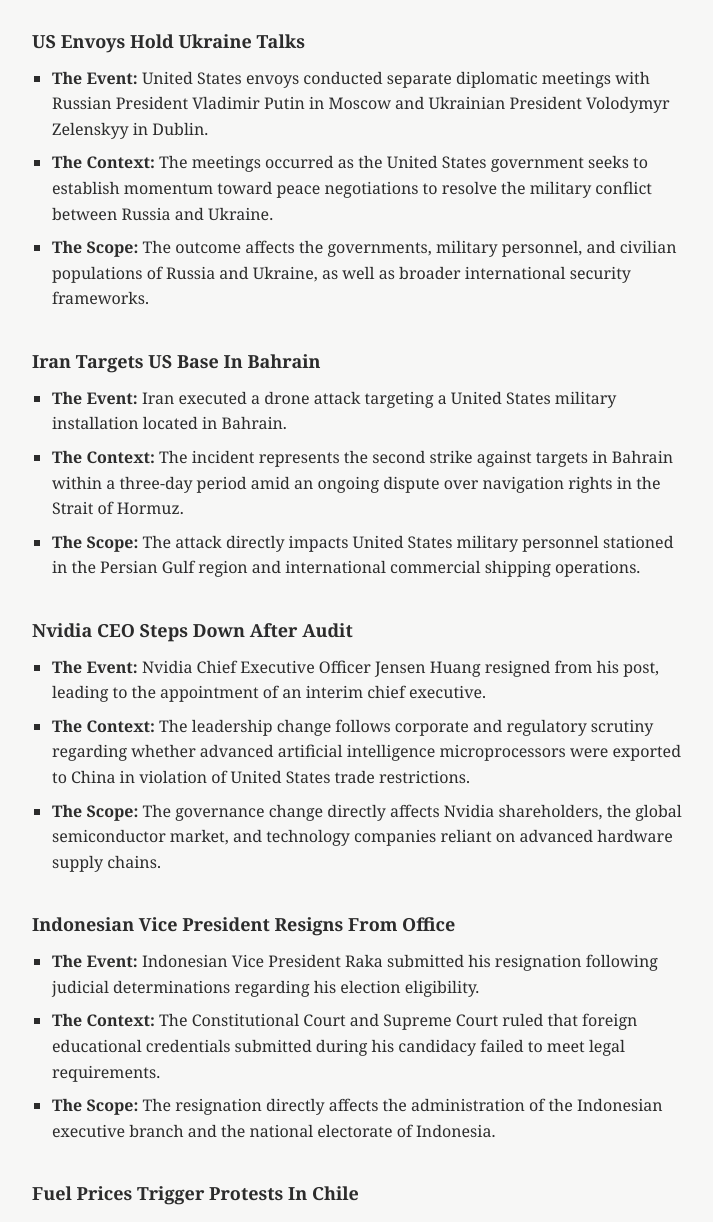
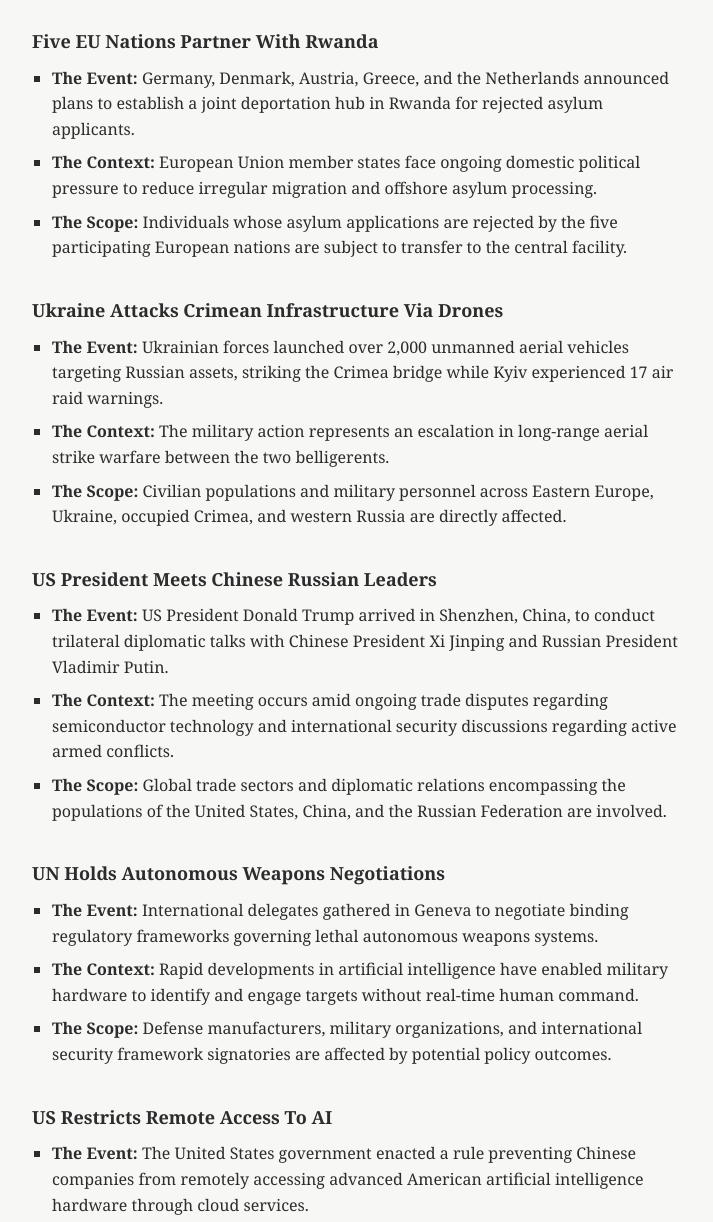
Before and after one commit to bobmahalo/escape-hatch, a plain HTML site: page index.html in a window 1280 px wide. Shown: the part 96-1318 px from the top of the page, without its empty margins (283-996 px from the left). Drawn offline with Linux system fonts and the light colour scheme.

Commit message:
Automated Daily Escape Hatch update

```diff
--- a/index.html
+++ b/index.html
@@ -70,53 +70,53 @@
     <div class="container">
         <header>
             <h1>The Escape Hatch</h1>
-            <div class="date">November 15, 2026</div>
+            <div class="date">November 16, 2026</div>
         </header>
 
         <div id="content">
 
         <div class="story">
-            <div class="headline">US Envoys Hold Ukraine Talks</div>
+            <div class="headline">Five EU Nations Partner With Rwanda</div>
             <ul>
-                <li><strong>The Event:</strong> United States envoys conducted separate diplomatic meetings with Russian President Vladimir Putin in Moscow and Ukrainian President Volodymyr Zelenskyy in Dublin.</li>
-                <li><strong>The Context:</strong> The meetings occurred as the United States government seeks to establish momentum toward peace negotiations to resolve the military conflict between Russia and Ukraine.</li>
-                <li><strong>The Scope:</strong> The outcome affects the governments, military personnel, and civilian populations of Russia and Ukraine, as well as broader international security frameworks.</li>
+                <li><strong>The Event:</strong> Germany, Denmark, Austria, Greece, and the Netherlands announced plans to establish a joint deportation hub in Rwanda for rejected asylum applicants.</li>
+                <li><strong>The Context:</strong> European Union member states face ongoing domestic political pressure to reduce irregular migration and offshore asylum processing.</li>
+                <li><strong>The Scope:</strong> Individuals whose asylum applications are rejected by the five participating European nations are subject to transfer to the central facility.</li>
             </ul>
         </div>
 
         <div class="story">
-            <div class="headline">Iran Targets US Base In Bahrain</div>
+            <div class="headline">Ukraine Attacks Crimean Infrastructure Via Drones</div>
             <ul>
-                <li><strong>The Event:</strong> Iran executed a drone attack targeting a United States military installation located in Bahrain.</li>
-                <li><strong>The Context:</strong> The incident represents the second strike against targets in Bahrain within a three-day period amid an ongoing dispute over navigation rights in the Strait of Hormuz.</li>
-                <li><strong>The Scope:</strong> The attack directly impacts United States military personnel stationed in the Persian Gulf region and international commercial shipping operations.</li>
+                <li><strong>The Event:</strong> Ukrainian forces launched over 2,000 unmanned aerial vehicles targeting Russian assets, striking the Crimea bridge while Kyiv experienced 17 air raid warnings.</li>
+                <li><strong>The Context:</strong> The military action represents an escalation in long-range aerial strike warfare between the two belligerents.</li>
+                <li><strong>The Scope:</strong> Civilian populations and military personnel across Eastern Europe, Ukraine, occupied Crimea, and western Russia are directly affected.</li>
             </ul>
         </div>
 
         <div class="story">
-            <div class="headline">Nvidia CEO Steps Down After Audit</div>
+            <div class="headline">US President Meets Chinese Russian Leaders</div>
             <ul>
-                <li><strong>The Event:</strong> Nvidia Chief Executive Officer Jensen Huang resigned from his post, leading to the appointment of an interim chief executive.</li>
-                <li><strong>The Context:</strong> The leadership change follows corporate and regulatory scrutiny regarding whether advanced artificial intelligence microprocessors were exported to China in violation of United States trade restrictions.</li>
-                <li><strong>The Scope:</strong> The governance change directly affects Nvidia shareholders, the global semiconductor market, and technology companies reliant on advanced hardware supply chains.</li>
+                <li><strong>The Event:</strong> US President Donald Trump arrived in Shenzhen, China, to conduct trilateral diplomatic talks with Chinese President Xi Jinping and Russian President Vladimir Putin.</li>
+                <li><strong>The Context:</strong> The meeting occurs amid ongoing trade disputes regarding semiconductor technology and international security discussions regarding active armed conflicts.</li>
+                <li><strong>The Scope:</strong> Global trade sectors and diplomatic relations encompassing the populations of the United States, China, and the Russian Federation are involved.</li>
             </ul>
         </div>
 
         <div class="story">
-            <div class="headline">Indonesian Vice President Resigns From Office</div>
+            <div class="headline">UN Holds Autonomous Weapons Negotiations</div>
             <ul>
-                <li><strong>The Event:</strong> Indonesian Vice President Raka submitted his resignation following judicial determinations regarding his election eligibility.</li>
-                <li><strong>The Context:</strong> The Constitutional Court and Supreme Court ruled that foreign educational credentials submitted during his candidacy failed to meet legal requirements.</li>
-                <li><strong>The Scope:</strong> The resignation directly affects the administration of the Indonesian executive branch and the national electorate of Indonesia.</li>
+                <li><strong>The Event:</strong> International delegates gathered in Geneva to negotiate binding regulatory frameworks governing lethal autonomous weapons systems.</li>
+                <li><strong>The Context:</strong> Rapid developments in artificial intelligence have enabled military hardware to identify and engage targets without real-time human command.</li>
+                <li><strong>The Scope:</strong> Defense manufacturers, military organizations, and international security framework signatories are affected by potential policy outcomes.</li>
             </ul>
         </div>
 
         <div class="story">
-            <div class="headline">Fuel Prices Trigger Protests In Chile</div>
+            <div class="headline">US Restricts Remote Access To AI</div>
             <ul>
-                <li><strong>The Event:</strong> Public demonstrations and nationwide transport strikes disrupted logistics across Chile following increases in domestic fuel prices.</li>
-                <li><strong>The Context:</strong> The price escalations have heightened political pressure on the administration of President José Antonio Kast regarding economic stabilization policies.</li>
-                <li><strong>The Scope:</strong> The strikes affect Chilean commuters, commercial freight operations, and domestic economic activity.</li>
+                <li><strong>The Event:</strong> The United States government enacted a rule preventing Chinese companies from remotely accessing advanced American artificial intelligence hardware through cloud services.</li>
+                <li><strong>The Context:</strong> The regulation closes a technological loophole in existing physical export bans on high-performance semiconductors.</li>
+                <li><strong>The Scope:</strong> Technology corporations, cloud service providers, and artificial intelligence developers in the United States and China are bound by the regulation.</li>
             </ul>
         </div>
 
```
Also changed, not shown: filtered_stories.json (+20 -20 lines), raw_payload.txt.
